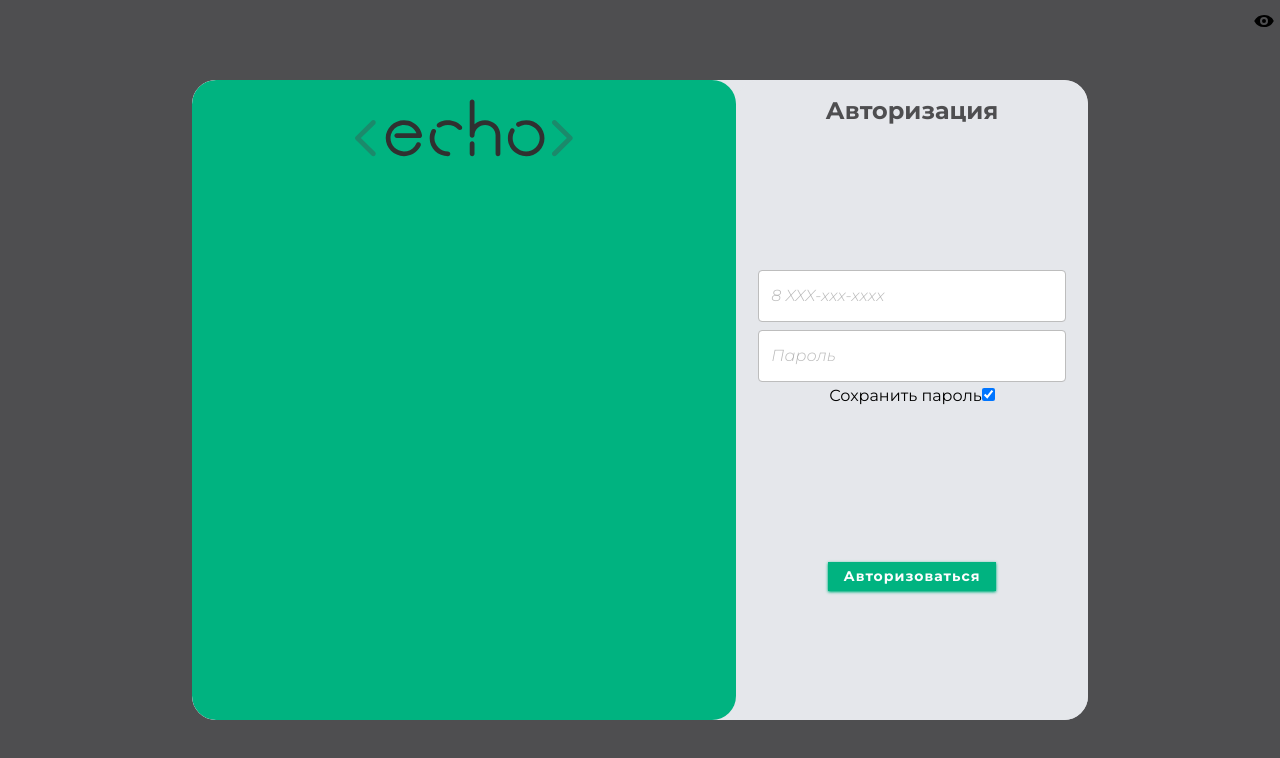
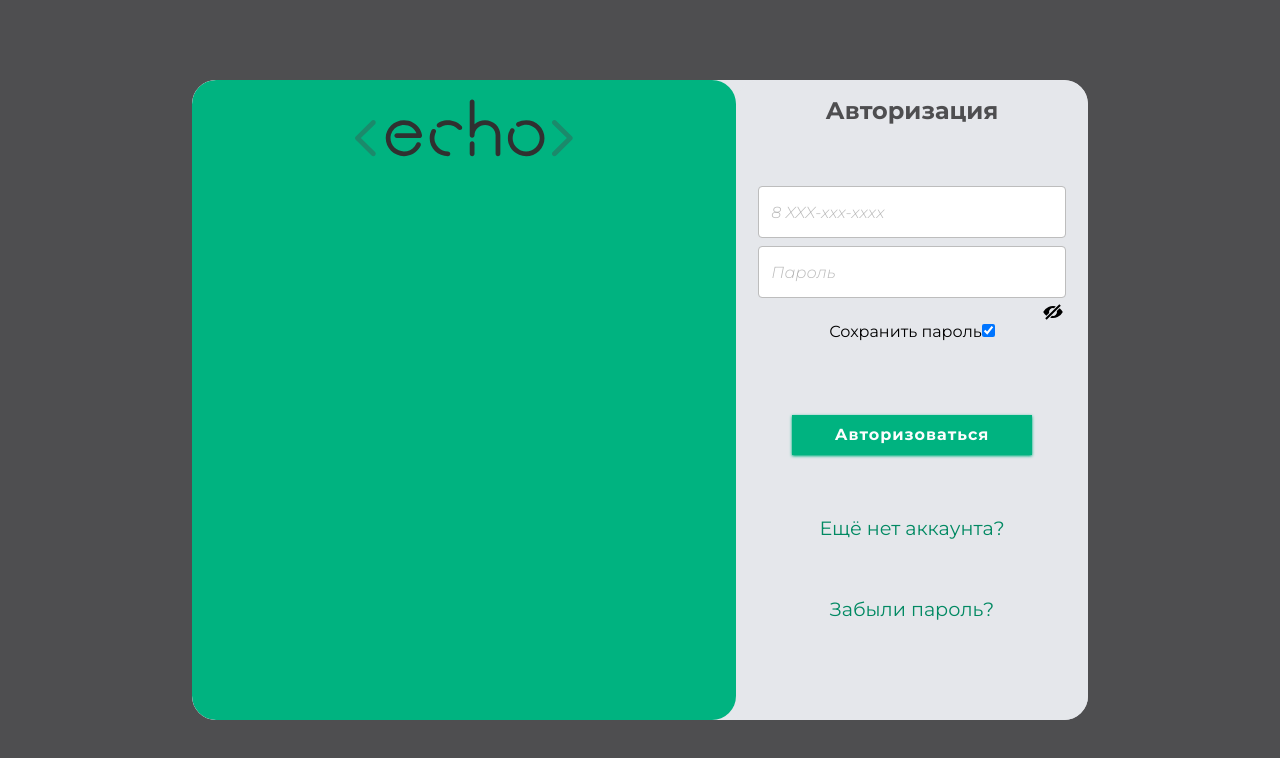
Before and after one commit to adskiireanimator/test_eho_project, a Vue app: page /#/authorization in a window 1280 px wide. Shown: the top 758 px of the page. Built offline with nearby package versions, Linux system fonts and the light colour scheme.

Commit message:
saving form values in localstorage and little debuging in css"

```diff
--- a/src/assets/forms.scss
+++ b/src/assets/forms.scss
@@ -1,13 +1,12 @@
 .passwordControl {
-    position: absolute;
-    top: 11px;
-    right: 6px;
+    margin-left: 80%;
     display: inline-block;
     width: 20px;
     height: 20px;
-    background: url("./assets/view.svg");
+    cursor: pointer;
+    background: url("./assets/no-view.svg");
     &_View {
-        background: url("./assets/no-view.svg");
+        background: url("./assets/view.svg");
     }
 }
 
@@ -107,6 +106,7 @@
         font-weight: bold;
         color: #4e4e50;
     }
+
     &_input {
         height: calc(2.25rem + 2px);
         padding: 0.375rem 0.75rem;
@@ -150,9 +150,10 @@
             }
         }
     }
+
     &_submit_button {
         font-weight: bold;
-        font-size: 14px;
+        font-size: 1rem;
         line-height: 20px;
         text-align: center;
         letter-spacing: 1px;
@@ -169,7 +170,10 @@
         box-shadow: 0 1px 3px 0 #00b380, 0 1px 2px -1px #00b380;
         min-width: fit-content;
         width: 100%;
-        max-width: 10rem;
+        height: 100%;
+        max-width: 15rem;
+        max-height: 2.5rem;
+
         padding: 0.3rem 1rem;
         margin-bottom: 0.25rem;
         margin-top: 1rem;
@@ -206,6 +210,7 @@
     }
 
     &_link {
+        font-size: 1.2rem;
         color: #018962;
 
         &:hover {
@@ -246,7 +251,7 @@
                 width: 70vw;
                 max-width: calc(min(80vh * 16 / 9, 1920px));
                 min-width: 24rem;
-                min-height: 30rem;
+                min-height: 33rem;
             }
         }
 
--- a/src/views/Authorization.vue
+++ b/src/views/Authorization.vue
@@ -8,12 +8,18 @@
         <div>
             <label for="savetoken">Сохранить пароль</label>
             <input type="checkbox" id="savetoken" v-model="saveToken">
-
         </div>
         <div class="spacer"></div>
-
-
         <button type="submit"  class="form_submit_button">Авторизоваться</button>
+        <div class="spacer"></div>
+        <router-link to="/registration">
+            <p class="form_link">Ещё нет аккаунта?</p>
+        </router-link>
+        <div class="spacer"></div>
+        <router-link to="/password_recovery">
+            <p class="form_link">Забыли пароль?</p>
+        </router-link>
+        <div class="spacer"></div>
         <div class="spacer"></div>
 
 
@@ -26,8 +32,8 @@
 export default {
     data(){
         return{
-            password:'',
-            phone_number:'',
+            password:"",
+            phone_number:localStorage.getItem("phone_number") || "",
             passwordFieldType:'password',
             passwordIcon:false,
             saveToken:true
@@ -72,6 +78,19 @@ export default {
                 this.phone_number=`${x[1]} ${x[2]}-${x[3]}-${x[4]}`;
             }
 
+            localStorage.setItem("phone_number",this.phone_number)
+
+        },
+
+        password(newPassword,oldPassword){
+            /*
+            в целях безопасности я решил не добавлять пароль
+            если нужно будет добавить пароль, то вписать сюда:
+
+            localStorage.setItem("password",newPassword)
+
+            но я не советую это делать
+            */
         }
     }
 
--- a/src/views/Registration.vue
+++ b/src/views/Registration.vue
@@ -3,11 +3,17 @@
     <form class="form" v-on:submit.prevent="register_handler">
         <p class="form_text">Регистрация</p>
 <div class="spacer"></div>
-        <input type="text" class="form_input" placeholder="Имя" v-model="name">
-        <input type="text" class="form_input" placeholder="8 XXX-xxx-xxxx" v-model="phone_number">
+
+        <input type="text" class="form_input" placeholder="Имя" name="name" v-model="name">
+
+        <input type="text" class="form_input" placeholder="Фамилия" name="surname" v-model="surname">
+
+        <input type="text" class="form_input" placeholder="8 XXX-xxx-xxxx" name="phone" v-model="phone_number">
+
         <input class="form_input" placeholder="Пароль" v-model="password" v-bind:type="passwordFieldType">
+        <div href="#" class="passwordControl" v-bind:class="{passwordControl_View:passwordIcon}" v-on:click="change_pass_icon"></div>
+
         <div class="spacer"></div>
-        <div href="#" class="passwordControl" v-bind:class="{passwordControl_View:passwordIcon}" v-on:click="change_pass_icon"></div>
 
         <uploader/>
 
@@ -16,7 +22,7 @@
         <button type="submit"  class="form_submit_button">Регистрация</button>
         <div class="spacer"></div>
         <router-link to="/authorization">
-            <p class="form_link">Уже есть аккаунт?</p>
+            <p class="form_link">Уже есть аккаунт? Авторизуйтесь!</p>
         </router-link>
 
 
@@ -33,11 +39,13 @@ import Uploader from '@/components/Uploader.vue'
 export default {
     data(){
         return{
-            name:'',
-            phone_number:'',
+            name:localStorage.getItem("name") || "",
+            surname:localStorage.getItem("surname") || "",
+            phone_number:localStorage.getItem("phone_number") || "",
             password:'',
             passwordFieldType:'password',
-            passwordIcon:false
+            passwordIcon:false,
+            passwordPhrase:'Показать пароль'
         }
     },
     methods:{
@@ -66,9 +74,9 @@ export default {
         }
     },
     watch:{
-        phone_number(newphone,oldphone){
+        phone_number(newPhone,oldPhone){
 
-            const x = newphone.replace(/\D/g, "").match(/(\d{0,1})(\d{0,3})(\d{0,3})(\d{0,4})/);
+            const x = newPhone.replace(/\D/g, "").match(/(\d{0,1})(\d{0,3})(\d{0,3})(\d{0,4})/);
 
             if(x[1]!=''){
                 this.phone_number=`${x[1]}`;
@@ -82,7 +90,26 @@ export default {
             if(x[4]!=''){
                 this.phone_number=`${x[1]} ${x[2]}-${x[3]}-${x[4]}`;
             }
+            localStorage.setItem("phone_number",this.phone_number)
 
+        },
+
+        name(newName,oldName){
+            localStorage.setItem("name",newName);
+        },
+
+        surname(newSurname,oldSurname){
+            localStorage.setItem("surname",newSurname);
+        },
+        password(newPassword,oldPassword){
+            /*
+            в целях безопасности я решил не добавлять пароль
+            если нужно будет добавить пароль, то вписать сюда:
+
+            localStorage.setItem("password",newPassword)
+
+            но я не советую это делать
+            */
         }
     },
     components:{
```
